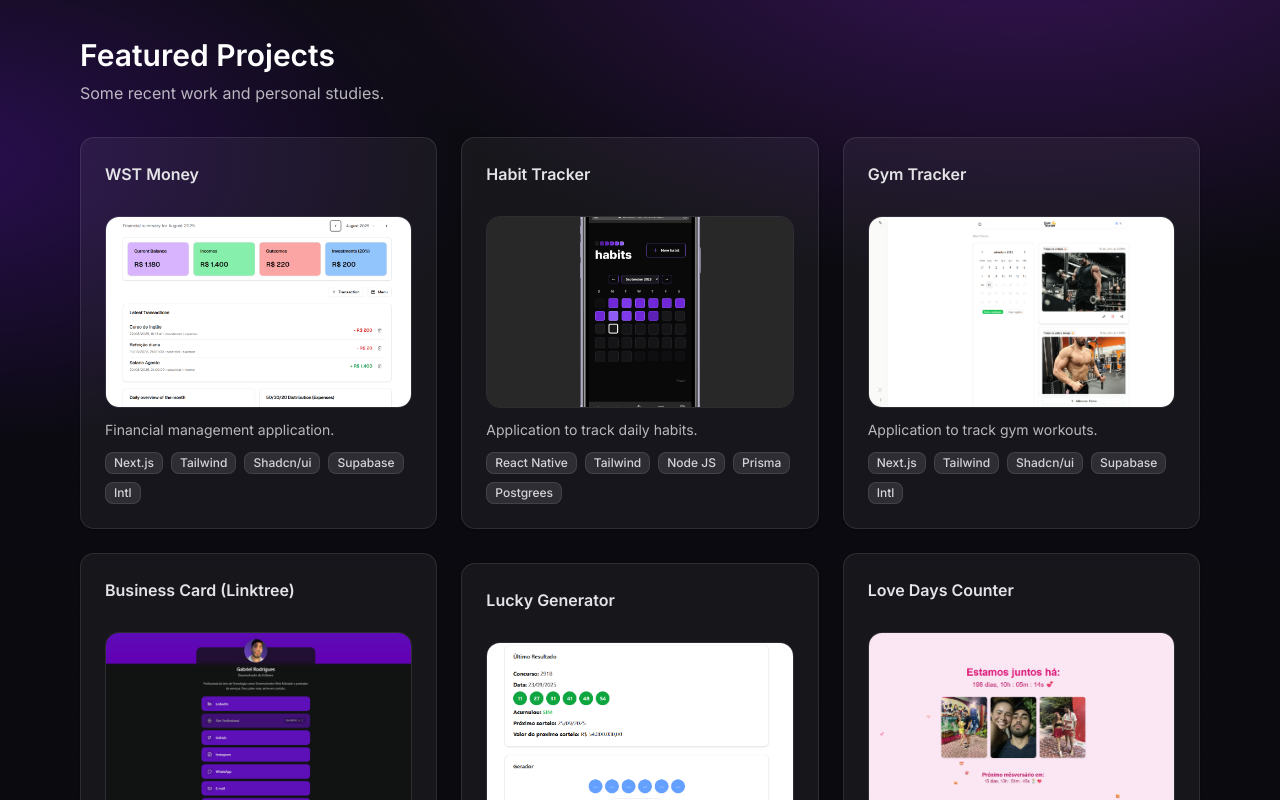
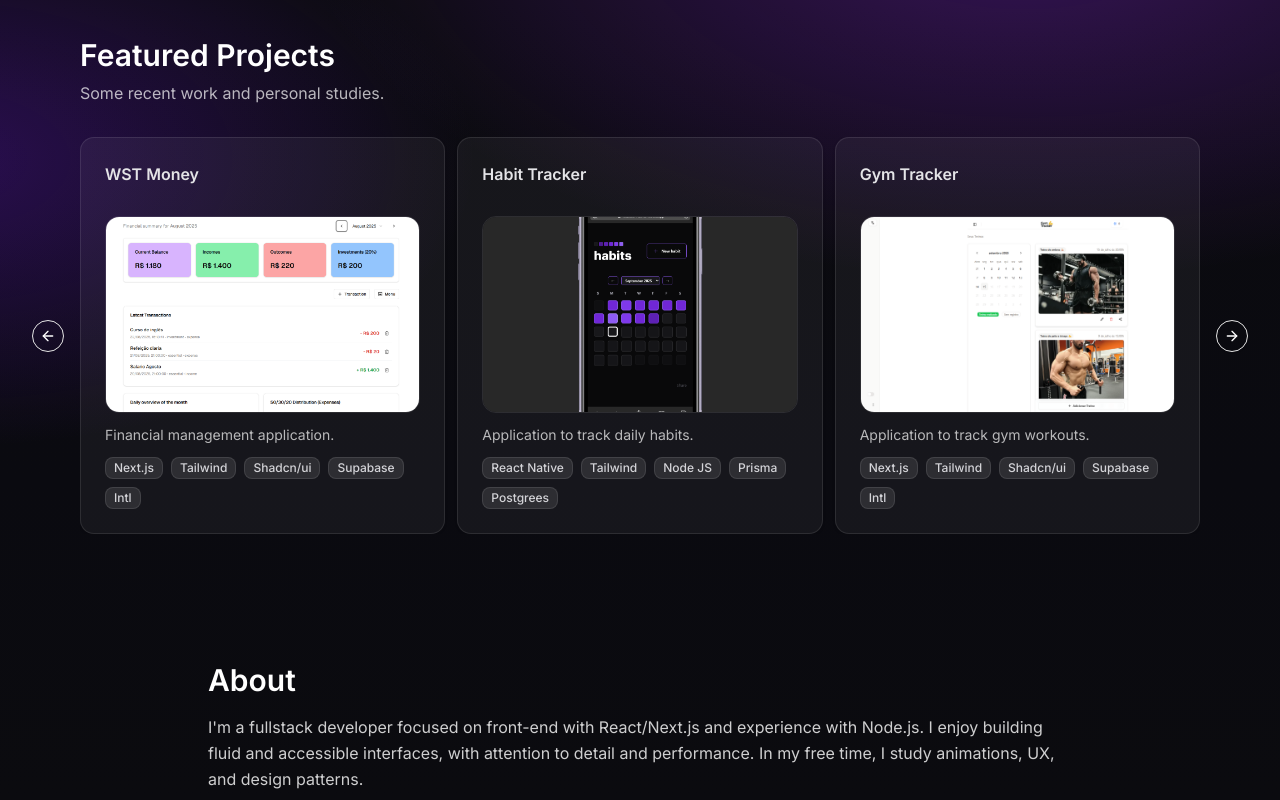
Before and after one commit to gabwestside/portfolio, a Next.js app: page /en in a window 1280 px wide. Shown: the part 800-1600 px from the top of the page. Built offline with nearby package versions, Linux system fonts and the light colour scheme.

Commit message:
feat: :sparkles: implement carousel for project display and update project details

```diff
--- a/components/sections-project.tsx
+++ b/components/sections-project.tsx
@@ -1,6 +1,13 @@
+import {
+  Carousel,
+  CarouselContent,
+  CarouselItem,
+  CarouselNext,
+  CarouselPrevious,
+} from '@/components/ui/carousel'
 import { getProjects } from '@/lib/projects'
+import { useTranslations } from 'next-intl'
 import { ProjectCard } from './project-card'
-import { useTranslations } from 'next-intl'
 
 export function ProjectsSection() {
   const t = useTranslations('Projects')
@@ -12,17 +19,27 @@
       <div className='mx-auto max-w-6xl px-4'>
         <h2 className='text-2xl md:text-3xl font-semibold'>{t('title')}</h2>
         <p className='text-white/70 mt-2'>{t('subtitle')}</p>
-        <div className='mt-8 grid gap-6 sm:grid-cols-2 lg:grid-cols-3'>
+
+        <Carousel className='mt-8' opts={{ align: 'start', loop: true }}>
+          <CarouselContent className='-ml-3'>
             {projects.map((p) => (
+              <CarouselItem
+                key={p.slug}
+                className='pl-3 basis-full sm:basis-1/2 lg:basis-1/3'
+              >
                 <ProjectCard
-              key={p.slug}
                   details={t('details')}
                   codeLabel={t('code')}
-              demo={t('demo')}
+                  demoLabel={t('demo')}
                   {...p}
                 />
+              </CarouselItem>
             ))}
-        </div>
+          </CarouselContent>
+
+          <CarouselPrevious className='hidden sm:flex bg-transparent cursor-pointer' />
+          <CarouselNext className='hidden sm:flex bg-transparent' />
+        </Carousel>
       </div>
     </section>
   )
--- /dev/null
+++ b/components/ui/carousel.tsx
@@ -0,0 +1,238 @@
+'use client'
+
+import useEmblaCarousel, {
+  type UseEmblaCarouselType,
+} from 'embla-carousel-react'
+import { ArrowLeft, ArrowRight } from 'lucide-react'
+import * as React from 'react'
+
+import { Button } from '@/components/ui/button'
+import { cn } from '@/lib/utils'
+
+type CarouselApi = UseEmblaCarouselType[1]
+type UseCarouselParameters = Parameters<typeof useEmblaCarousel>
+type CarouselOptions = UseCarouselParameters[0]
+type CarouselPlugin = UseCarouselParameters[1]
+
+type CarouselProps = {
+  opts?: CarouselOptions
+  plugins?: CarouselPlugin
+  orientation?: 'horizontal' | 'vertical'
+  setApi?: (api: CarouselApi) => void
+}
+
+type CarouselContextProps = {
+  carouselRef: ReturnType<typeof useEmblaCarousel>[0]
+  api: ReturnType<typeof useEmblaCarousel>[1]
+  scrollPrev: () => void
+  scrollNext: () => void
+  canScrollPrev: boolean
+  canScrollNext: boolean
+} & CarouselProps
+
+const CarouselContext = React.createContext<CarouselContextProps | null>(null)
+
+function useCarousel() {
+  const context = React.useContext(CarouselContext)
+
+  if (!context) {
+    throw new Error('useCarousel must be used within a <Carousel />')
+  }
+
+  return context
+}
+
+function Carousel({
+  orientation = 'horizontal',
+  opts,
+  setApi,
+  plugins,
+  className,
+  children,
+  ...props
+}: React.ComponentProps<'div'> & CarouselProps) {
+  const [carouselRef, api] = useEmblaCarousel(
+    {
+      ...opts,
+      axis: orientation === 'horizontal' ? 'x' : 'y',
+    },
+    plugins
+  )
+  const [canScrollPrev, setCanScrollPrev] = React.useState(false)
+  const [canScrollNext, setCanScrollNext] = React.useState(false)
+
+  const onSelect = React.useCallback((api: CarouselApi) => {
+    if (!api) return
+    setCanScrollPrev(api.canScrollPrev())
+    setCanScrollNext(api.canScrollNext())
+  }, [])
+
+  const scrollPrev = React.useCallback(() => {
+    api?.scrollPrev()
+  }, [api])
+
+  const scrollNext = React.useCallback(() => {
+    api?.scrollNext()
+  }, [api])
+
+  const handleKeyDown = React.useCallback(
+    (event: React.KeyboardEvent<HTMLDivElement>) => {
+      if (event.key === 'ArrowLeft') {
+        event.preventDefault()
+        scrollPrev()
+      } else if (event.key === 'ArrowRight') {
+        event.preventDefault()
+        scrollNext()
+      }
+    },
+    [scrollPrev, scrollNext]
+  )
+
+  React.useEffect(() => {
+    if (!api || !setApi) return
+    setApi(api)
+  }, [api, setApi])
+
+  React.useEffect(() => {
+    if (!api) return
+    onSelect(api)
+    api.on('reInit', onSelect)
+    api.on('select', onSelect)
+
+    return () => {
+      api?.off('select', onSelect)
+    }
+  }, [api, onSelect])
+
+  return (
+    <CarouselContext.Provider
+      value={{
+        carouselRef,
+        api: api,
+        opts,
+        orientation:
+          orientation || (opts?.axis === 'y' ? 'vertical' : 'horizontal'),
+        scrollPrev,
+        scrollNext,
+        canScrollPrev,
+        canScrollNext,
+      }}
+    >
+      <div
+        onKeyDownCapture={handleKeyDown}
+        className={cn('relative', className)}
+        role='region'
+        aria-roledescription='carousel'
+        data-slot='carousel'
+        {...props}
+      >
+        {children}
+      </div>
+    </CarouselContext.Provider>
+  )
+}
+
+function CarouselContent({ className, ...props }: React.ComponentProps<'div'>) {
+  const { carouselRef, orientation } = useCarousel()
+
+  return (
+    <div
+      ref={carouselRef}
+      className='overflow-hidden'
+      data-slot='carousel-content'
+    >
+      <div
+        className={cn(
+          'flex',
+          orientation === 'horizontal' ? '-ml-4' : '-mt-4 flex-col',
+          className
+        )}
+        {...props}
+      />
+    </div>
+  )
+}
+
+function CarouselItem({ className, ...props }: React.ComponentProps<'div'>) {
+  const { orientation } = useCarousel()
+
+  return (
+    <div
+      role='group'
+      aria-roledescription='slide'
+      data-slot='carousel-item'
+      className={cn(
+        'min-w-0 shrink-0 grow-0 basis-full',
+        orientation === 'horizontal' ? 'pl-4' : 'pt-4',
+        className
+      )}
+      {...props}
+    />
+  )
+}
+
+function CarouselPrevious({
+  className,
+  variant = 'outline',
+  size = 'icon',
+  ...props
+}: React.ComponentProps<typeof Button>) {
+  const { orientation, scrollPrev, canScrollPrev } = useCarousel()
+
+  return (
+    <Button
+      data-slot='carousel-previous'
+      variant={variant}
+      size={size}
+      className={cn(
+        'absolute size-8 rounded-full',
+        orientation === 'horizontal'
+          ? 'top-1/2 -left-12 -translate-y-1/2'
+          : '-top-12 left-1/2 -translate-x-1/2 rotate-90',
+        className
+      )}
+      disabled={!canScrollPrev}
+      onClick={scrollPrev}
+      {...props}
+    >
+      <ArrowLeft />
+      <span className='sr-only'>Previous slide</span>
+    </Button>
+  )
+}
+
+function CarouselNext({
+  className,
+  variant = 'outline',
+  size = 'icon',
+  ...props
+}: React.ComponentProps<typeof Button>) {
+  const { orientation, scrollNext, canScrollNext } = useCarousel()
+
+  return (
+    <Button
+      data-slot='carousel-next'
+      variant={variant}
+      size={size}
+      className={cn(
+        'absolute size-8 rounded-full',
+        orientation === 'horizontal'
+          ? 'top-1/2 -right-12 -translate-y-1/2'
+          : '-bottom-12 left-1/2 -translate-x-1/2 rotate-90',
+        className
+      )}
+      disabled={!canScrollNext}
+      onClick={scrollNext}
+      {...props}
+    >
+      <ArrowRight />
+      <span className='sr-only'>Next slide</span>
+    </Button>
+  )
+}
+
+export {
+  Carousel,
+  CarouselContent,
+  CarouselItem, CarouselNext, CarouselPrevious, type CarouselApi
+}
--- a/lib/projects.ts
+++ b/lib/projects.ts
@@ -38,11 +38,17 @@
       repo: 'https://github.com/gabwestside/lucky-generator',
       demo: 'https://lucky-generator-two.vercel.app/',
     },
-    'love-days': {
-      image: '/love-days.png',
-      tech: ['React', 'Vite', 'Tailwind'],
-      repo: 'https://github.com/gabwestside/wst-love-counter',
-      demo: 'https://happylovedays.vercel.app/',
+    // 'love-days': {
+    //   image: '/love-days.png',
+    //   tech: ['React', 'Vite', 'Tailwind'],
+    //   repo: 'https://github.com/gabwestside/wst-love-counter',
+    //   demo: 'https://happylovedays.vercel.app/',
+    // },
+    'contra-hpv': {
+      image: '/contra-hpv.png',
+      tech: ['React', 'Vite', 'Tailwind', 'Node'],
+      repo: 'https://github.com/gabwestside/contra-hpv',
+      demo: 'https://contra-hpv.vercel.app',
     },
   }
 
--- a/messages/en.json
+++ b/messages/en.json
@@ -52,9 +52,9 @@
         "description": "Generate lucky numbers for Brazilian lotteries."
       },
       {
-        "slug": "love-days",
-        "title": "Love Days Counter",
-        "description": "Count the days since the beginning of the relationship."
+        "slug": "contra-hpv",
+        "title": "Everyone Against HPV",
+        "description": "Dashboard for monitoring the fight against HPV."
       }
     ]
   },
--- a/messages/pt.json
+++ b/messages/pt.json
@@ -52,9 +52,9 @@
         "description": "Gere números da sorte para loterias brasileiras."
       },
       {
-        "slug": "love-days",
-        "title": "Contador de Dias de Amor",
-        "description": "Conte os dias desde o início do relacionamento."
+        "slug": "contra-hpv",
+        "title": "Todos Contra o HPV",
+        "description": "Dashboard de acompanhamento na luta Contra o HPV."
       }
     ]
   },
--- a/package.json
+++ b/package.json
@@ -14,6 +14,8 @@
     "@radix-ui/react-slot": "^1.2.4",
     "class-variance-authority": "^0.7.1",
     "clsx": "^2.1.1",
+    "embla-carousel-autoplay": "^8.6.0",
+    "embla-carousel-react": "^8.6.0",
     "framer-motion": "^12.23.12",
     "lucide-react": "^0.544.0",
     "next": "^15.5.9",
```
Also changed, not shown: public/contra-hpv.png (added), 1 other file (tests, documents, lock files or other folders). Lines whose indentation alone changed are shown as unchanged.
